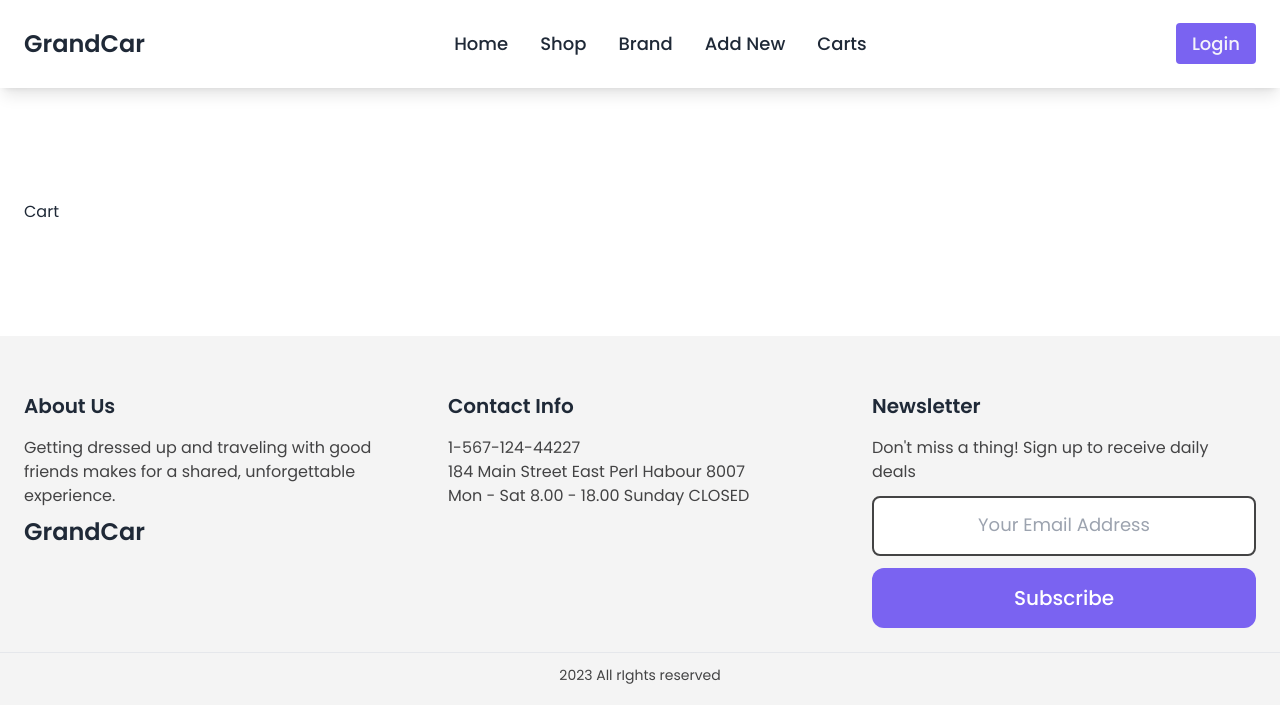
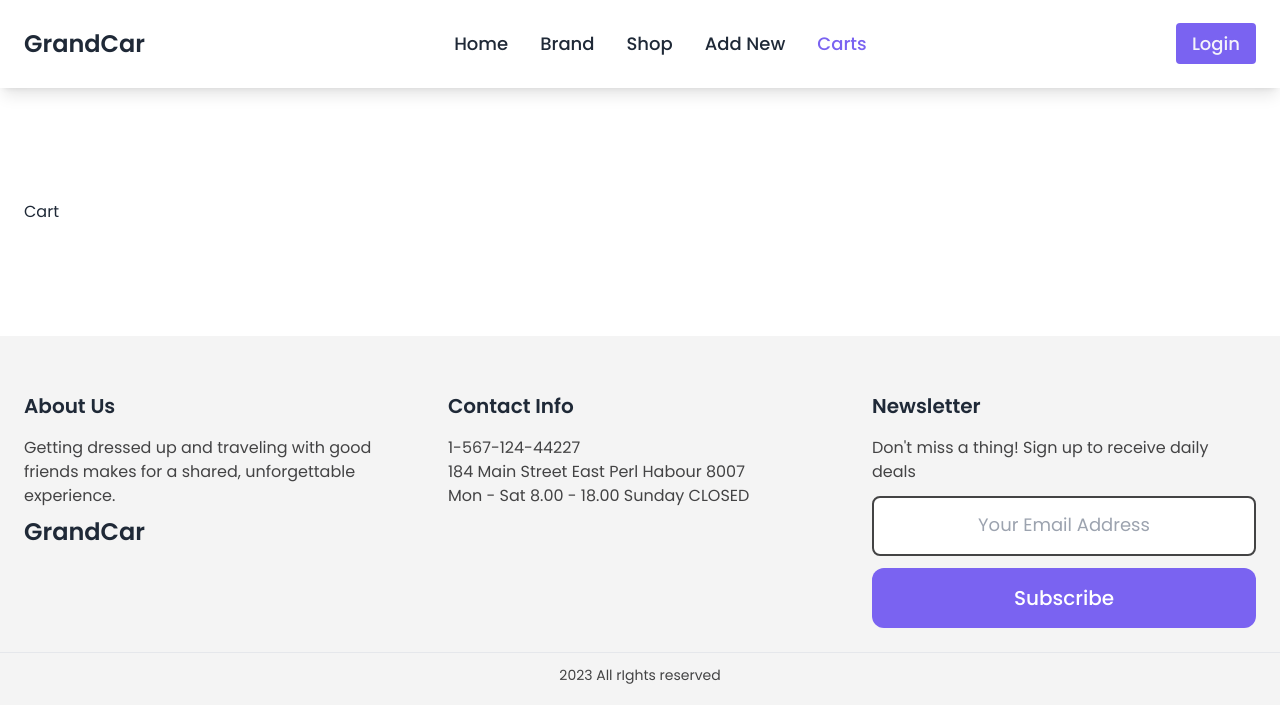
Before and after one commit to a-rayhan/grand-car-react-tailwindcss, a React (Vite) app: page /cart in a window 1280 px wide. Shown: the top 722 px of the page. Built offline with nearby package versions, Linux system fonts and the light colour scheme.

Commit message:
Navbar active links implemented

```diff
--- a/src/Components/Navbar/Navbar.jsx
+++ b/src/Components/Navbar/Navbar.jsx
@@ -22,31 +22,31 @@ const Navbar = () => {
 
                         <ul className={`absolute w-full h-[600px] top-1/3 right-2/4 left-2/4 -translate-x-2/4 -translate-y-2/4 bg-[#ebe8fc] p-8 z-50 flex flex-col items-center pt-36 gap-y-6 text-2xl font-medium lg:hidden ${toggleMenu ? 'hidden' : ''}`}>
                             <li>
-                                <NavLink to='/'>
+                                <NavLink to='/' className={({ isActive, isPending }) => isPending ? "" : isActive ? "text-[#7a63f1]" : ""}>
                                     Home
                                 </NavLink>
                             </li>
 
                             <li>
-                                <NavLink to='/shop'>
+                                <NavLink to='/brand' className={({ isActive, isPending }) => isPending ? "" : isActive ? "text-[#7a63f1]" : ""}>
+                                    Brand
+                                </NavLink>
+                            </li>
+
+                            <li>
+                                <NavLink to='/shop' className={({ isActive, isPending }) => isPending ? "" : isActive ? "text-[#7a63f1]" : ""}>
                                     Shop
                                 </NavLink>
                             </li>
 
                             <li>
-                                <NavLink to='/brand'>
-                                    Brand
-                                </NavLink>
-                            </li>
-
-                            <li>
-                                <NavLink to='/addnew'>
+                                <NavLink to='/addnew' className={({ isActive, isPending }) => isPending ? "" : isActive ? "text-[#7a63f1]" : ""}>
                                     Add New
                                 </NavLink>
                             </li>
 
                             <li>
-                                <NavLink to='/cart'>
+                                <NavLink to='/cart' className={({ isActive, isPending }) => isPending ? "" : isActive ? "text-[#7a63f1]" : ""}>
                                     Carts
                                 </NavLink>
                             </li>
@@ -63,31 +63,31 @@ const Navbar = () => {
 
                     <ul className="hidden lg:flex justify-between items-center gap-8 text-lg font-medium">
                         <li>
-                            <NavLink to='/'>
+                            <NavLink to='/' className={({ isActive, isPending }) => isPending ? "" : isActive ? "text-[#7a63f1]" : ""}>
                                 Home
                             </NavLink>
                         </li>
 
                         <li>
-                            <NavLink to='/shop'>
+                            <NavLink to='/brand' className={({ isActive, isPending }) => isPending ? "" : isActive ? "text-[#7a63f1]" : ""}>
+                                Brand
+                            </NavLink>
+                        </li>
+
+                        <li>
+                            <NavLink to='/shop' className={({ isActive, isPending }) => isPending ? "" : isActive ? "text-[#7a63f1]" : ""}>
                                 Shop
                             </NavLink>
                         </li>
 
                         <li>
-                            <NavLink to='/brand'>
-                                Brand
-                            </NavLink>
-                        </li>
-
-                        <li>
-                            <NavLink to='/addnew'>
+                            <NavLink to='/addnew' className={({ isActive, isPending }) => isPending ? "" : isActive ? "text-[#7a63f1]" : ""}>
                                 Add New
                             </NavLink>
                         </li>
 
                         <li>
-                            <NavLink to='/cart'>
+                            <NavLink to='/cart' className={({ isActive, isPending }) => isPending ? "" : isActive ? "text-[#7a63f1]" : ""}>
                                 Carts
                             </NavLink>
                         </li>
```
